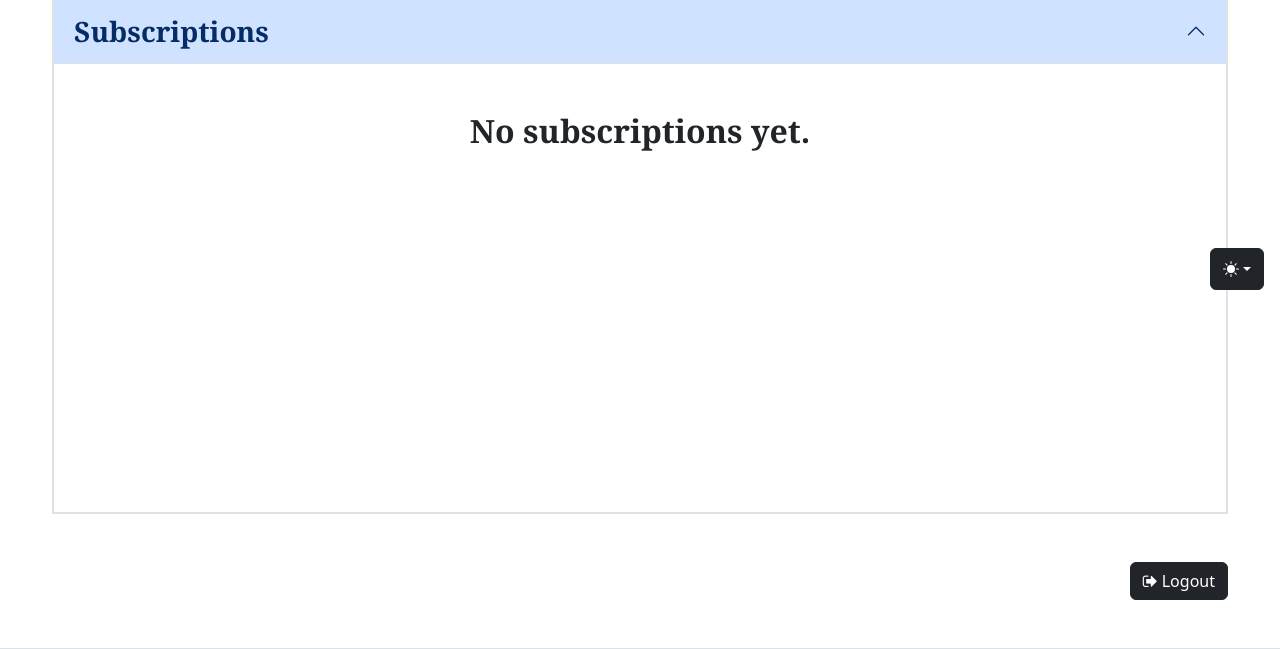
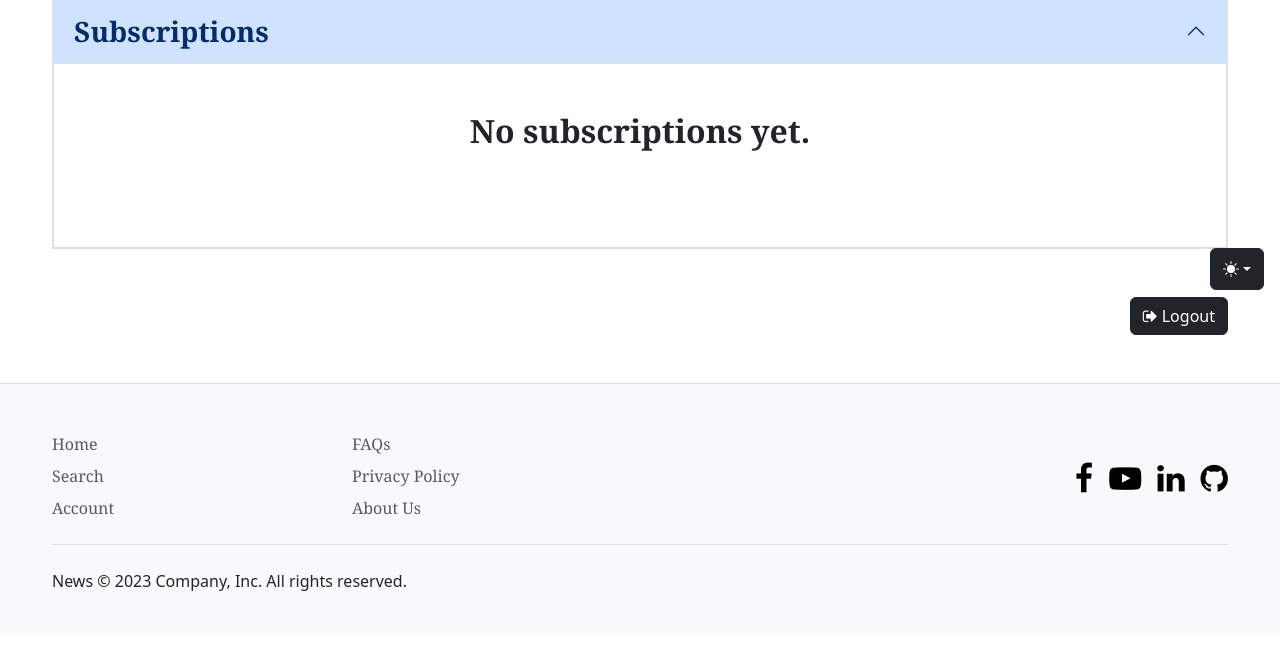
Before and after one commit to srky420/capstone-django, a Django app: page /accounts/profile in a window 1280 px wide, after a click on "Subscriptions". Shown: the part 494-1143 px from the top of the page. After the commit the page ends 1085 px from the top, so only its background shows below. Run offline with Django 4.2, Linux system fonts and the light colour scheme; a user stored in the database is signed in; data comes from the database, SQL or seed files in the repository; both versions use the stored data as it was after the commit; some libraries are stand-ins or nearby versions.

Commit message:
Finalize

```diff
--- a/accounts/templates/accounts/profile.html
+++ b/accounts/templates/accounts/profile.html
@@ -42,7 +42,7 @@
             <div id="flush-collapseThree" class="accordion-collapse collapse" data-bs-parent="#accordionFlushExample">
                 <div class="accordion-body p-0">
 
-                    <div class="row mb-5 mx-0 overflow-auto" id="sources-div" style="height: 400px">
+                    <div class="row mb-5 mx-0 overflow-auto" id="sources-div" style="max-height: 400px">
                     {% for source in subscriptions %}
 
                         <div class="col-lg-4 col-md-6 col-sm-12 py-3" id="{{ source.source_id }}">
--- a/news/views.py
+++ b/news/views.py
@@ -1,10 +1,8 @@
 import json
 
 from django.shortcuts import render
-from django.urls import reverse
 from django.views import View
-from django.contrib.auth.mixins import LoginRequiredMixin
-from django.http import JsonResponse, HttpResponseRedirect
+from django.http import JsonResponse
 
 from .models import Subscription
 from .utils import get_top_headlines, get_top_sources, get_all_sources, get_everything, get_news_from_sources
```
Also changed, not shown: db.sqlite3.
